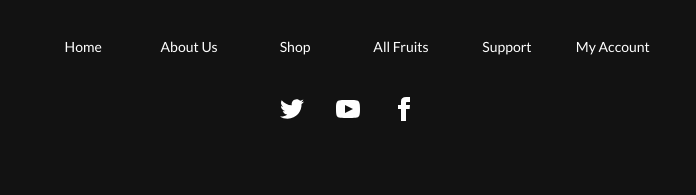
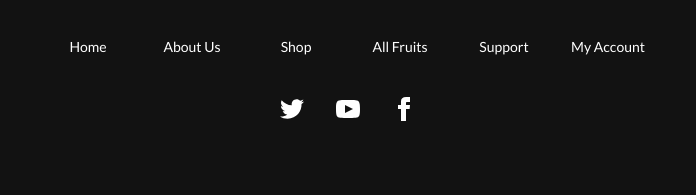
Before and after one commit to TahmidShawn/B8A3-Fruit-Brust-Assignment, a plain HTML site: page index.html in a window 1280 px wide. Shown: the part 3031-3226 px from the top of the page, 292-988 px from the left. Drawn offline with nearby package versions, Linux system fonts and the light colour scheme.

Commit message:
full project done

```diff
--- a/index.html
+++ b/index.html
@@ -780,13 +780,13 @@
             <h2 class="text-2xl">Fruit Burst</h2>
         </div>
 
-        <div class="grid grid-cols-3 lg:grid-cols-6 gap-8">
-            <a class="link link-hover">Home</a>
-            <a class="link link-hover">About Us</a>
-            <a class="link link-hover">Shop</a>
-            <a class="link link-hover">All Fruits</a>
-            <a class="link link-hover">Support</a>
-            <a class="link link-hover">My Account</a>
+        <div class="flex flex-wrap justify-center">
+            <a class="link w-24 link-hover">Home</a>
+            <a class="link w-24 link-hover">About Us</a>
+            <a class="link w-24 link-hover">Shop</a>
+            <a class="link w-24 link-hover">All Fruits</a>
+            <a class="link w-24 link-hover">Support</a>
+            <a class="link w-24 link-hover">My Account</a>
         </div>
         <div>
             <div class="grid grid-flow-col gap-8">
@@ -812,20 +812,6 @@
         </div>
     </footer>
 
-
-
-
-
-
-
-
-
-
-
-
-
-
-
 </body>
 
 </html>
```
